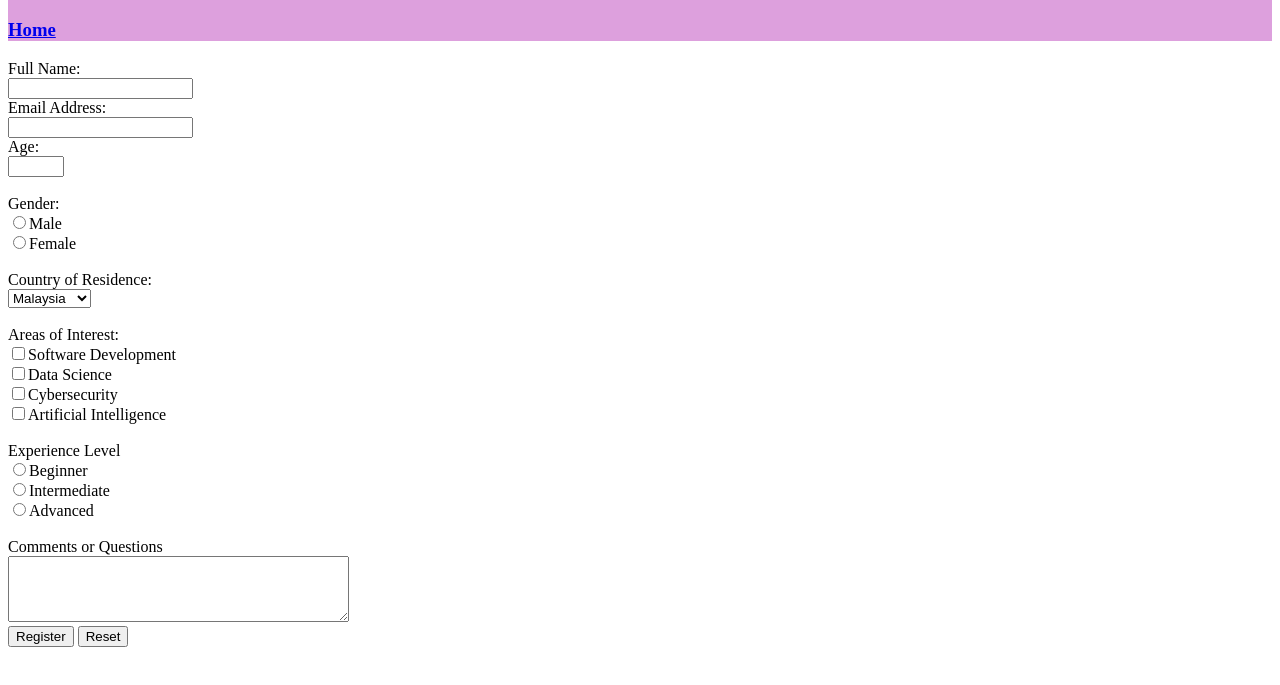
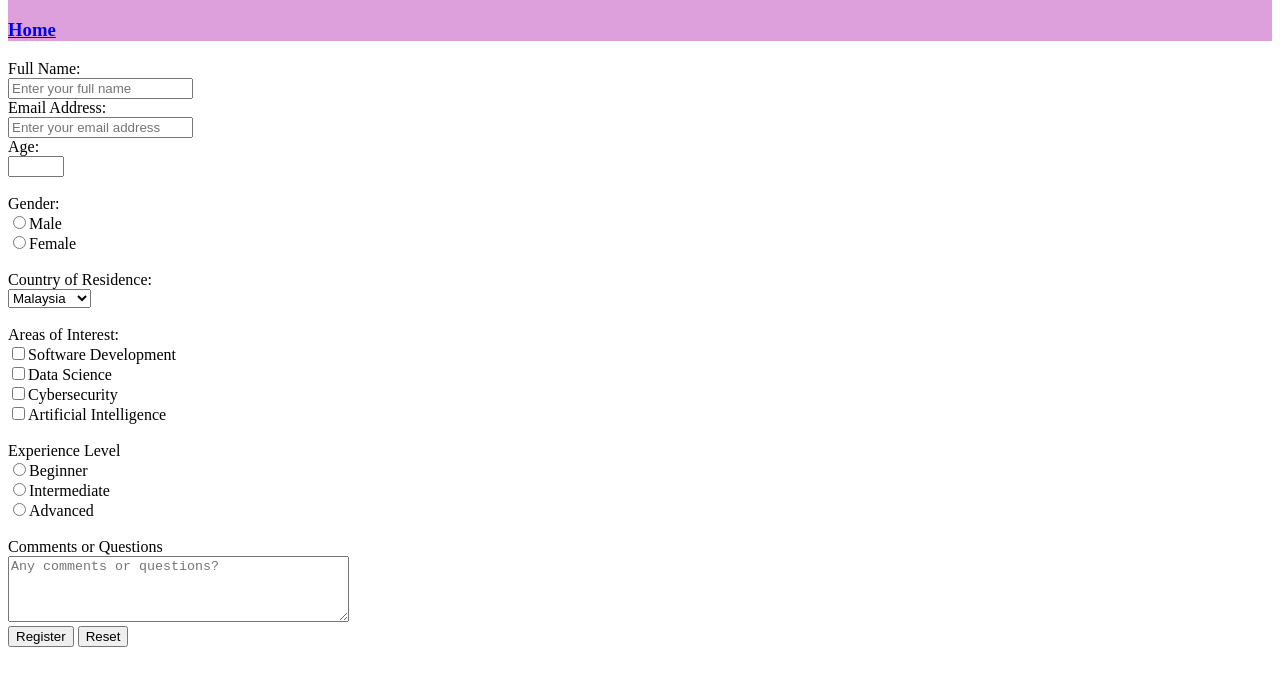
Before and after one commit to Cut319/webdev_lab_2, a plain HTML site: page task_2.html in a window 1280 px wide. Shown: the part 61-746 px from the top of the page. Drawn offline with Linux system fonts and the light colour scheme.

Commit message:
Save changes 6

```diff
--- a/task_2.html
+++ b/task_2.html
@@ -13,10 +13,10 @@
 
     <form action="task_2.php" method="get">
         <label for="fullName">Full Name:</label><br>
-        <input type="text" id="fullName" required><br>
+        <input type="text" id="fullName" placeholder="Enter your full name" required><br>
 
         <label for="email">Email Address:</label><br>
-        <input type="email" id="email" required><br>
+        <input type="email" id="email" placeholder="Enter your email address" required><br>
 
         <label for="age">Age:</label><br>
         <input type="number" min="18" max="99" required><br><br>
@@ -45,7 +45,7 @@
         <input type="radio" value="advanced" name="experience">Advanced <br><br>
 
         <label for="comments">Comments or Questions</label><br>
-        <textarea name="comments" id="comments" cols="40" rows="4"></textarea><br>
+        <textarea name="comments" id="comments" cols="40" rows="4" placeholder="Any comments or questions?"></textarea><br>
 
 
 
```
